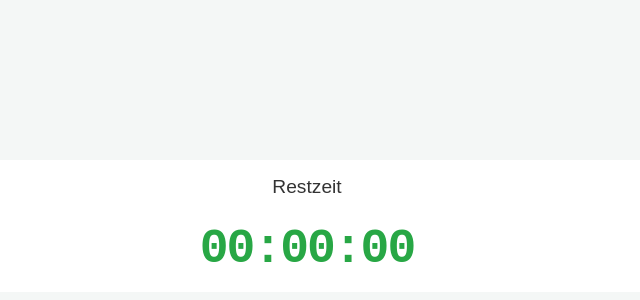
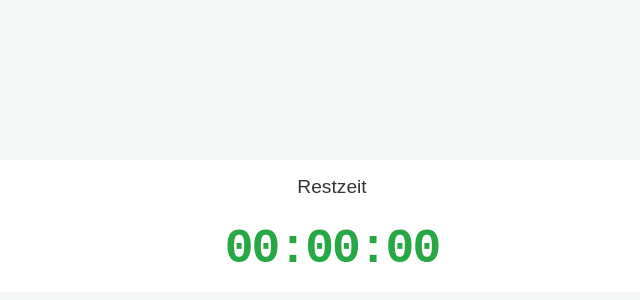
Before and after one commit to Jojo252511/Arbeitszeit-Rechner_Browser-Erweiterung, a website with bundled scripts: page countdown.html in a window 1280 px wide. Shown: the part 174-474 px from the top of the page, without its empty margins (308-948 px from the left). Built offline with nearby package versions, Linux system fonts and the light colour scheme.

Commit message:
fix: Countdown PopUp-Window

```diff
--- a/countdown.html
+++ b/countdown.html
@@ -9,9 +9,12 @@
     <script type="module" src="./dist/countdown-window.js" defer></script>
     <style>
         body {
-            padding: 1rem;
+            padding: 0;
+            margin: 0;
             align-items: center;
             text-align: center;
+            overflow: hidden;
+            max-width: 100%;
         }
 
         .countdown-content {
--- a/scripts/countdown.ts
+++ b/scripts/countdown.ts
@@ -42,7 +42,8 @@ document.addEventListener('DOMContentLoaded', () => {
 
         if (useWindow) {
             const url = `countdown.html?zielzeit=${zielzeitInMinuten}&titel=${encodeURIComponent(titel)}`;
-            window.open(url, 'Countdown', 'width=350,height=200,menubar=no,toolbar=no,location=no,resizable=yes,scrollbars=no,status=no');
+            window.open(url, 'Countdown', 'width=400,height=200,menubar=no,toolbar=no,location=no,resizable=yes,scrollbars=no,status=no');
+            return;
         } else {
             if (!countdownModal || !countdownTitleEl) return;
             countdownModal.style.display = 'flex';
```
